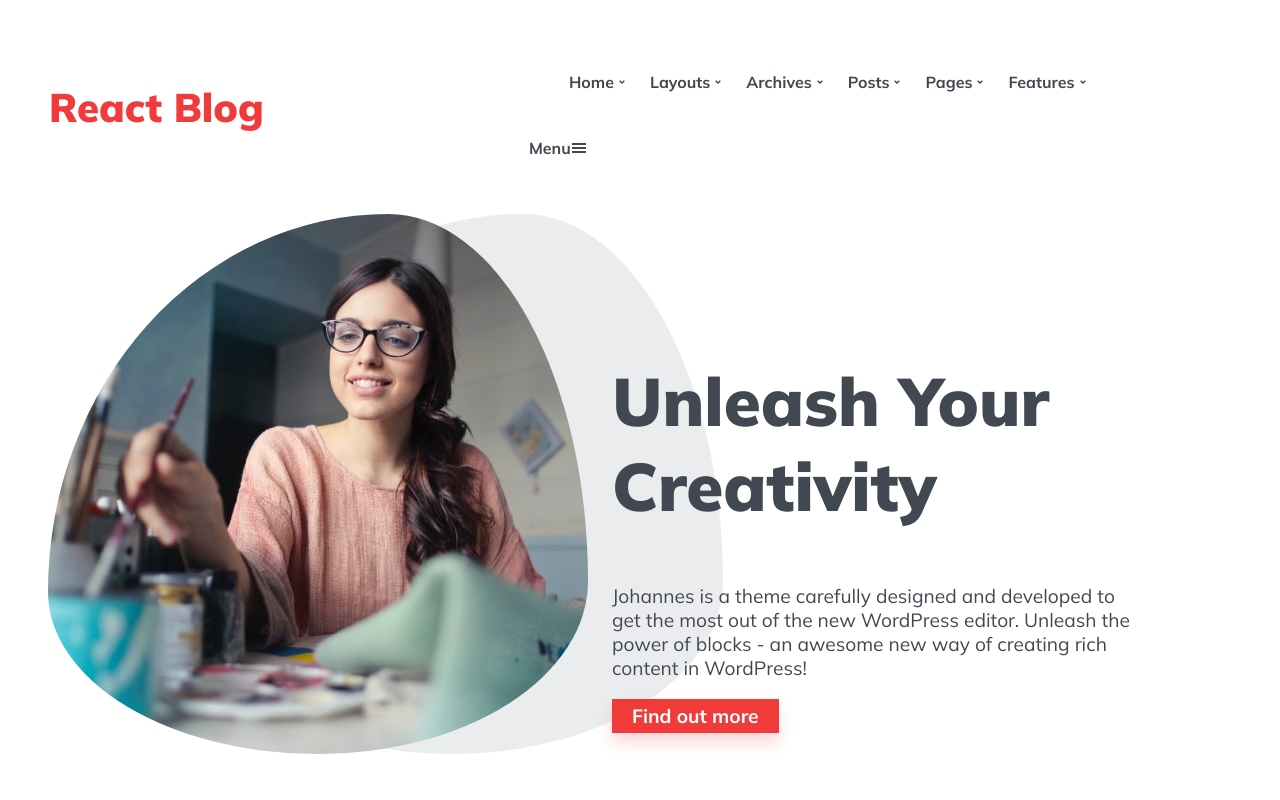
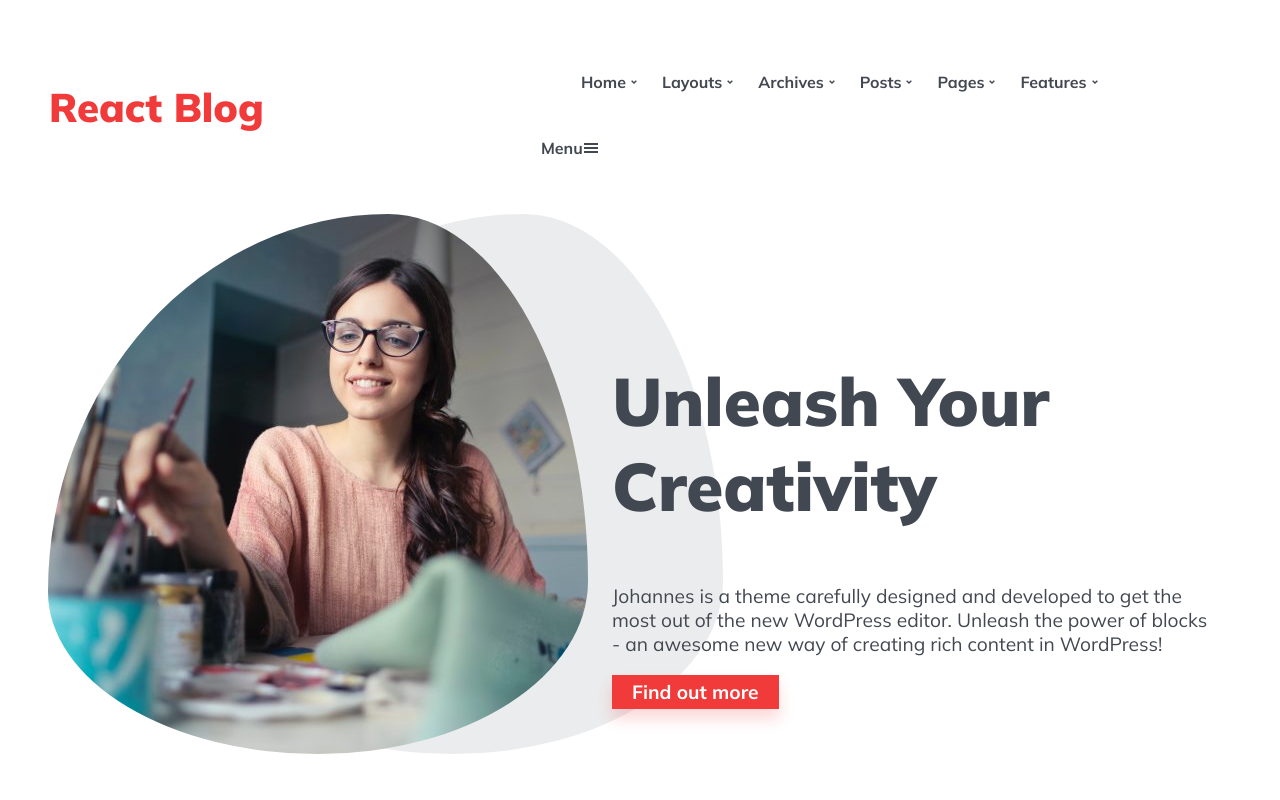
Before and after one commit to RaySunwar/react-blog, a React (Create React App) app: page / in a window 1280 px wide. Shown: the top 800 px of the page. Built offline with nearby package versions, Linux system fonts and the light colour scheme.

Commit message:
refactor: add media queries

```diff
--- a/src/App.js
+++ b/src/App.js
@@ -1,10 +1,13 @@
 import React from "react";
 import styled from "styled-components";
+import { device } from "./mediaQueries";
 const { default: Dashboard } = require("./components/dashboard/Dashboard");
 
 const MainWrapper = styled.section`
   width: 100%;
-  max-width: 1200px;
+  @media ${device.lg} {
+    padding: 0;
+  }
 `;
 
 function App() {
```
